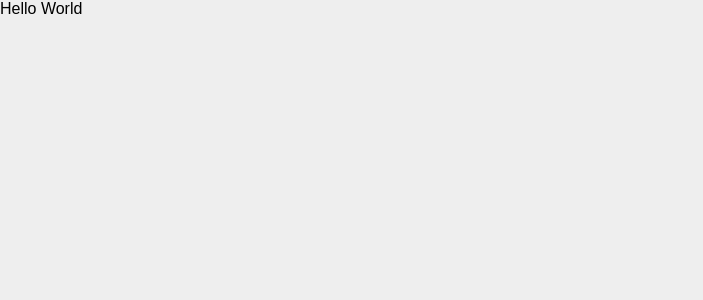
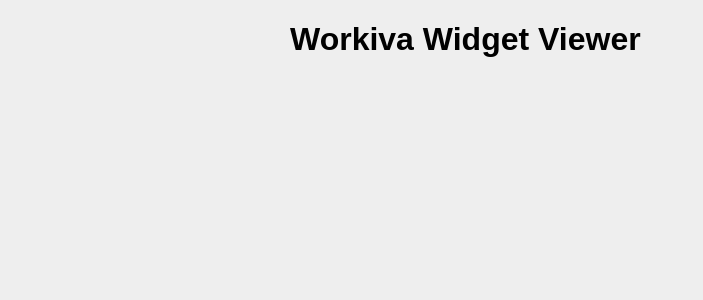
Before and after one commit to MichaelBuhler/workiva-ux-takehome, a React (Create React App) app: page /widgets in a window 1280 px wide. Shown: the top 300 px of the page, without its empty margins (0-703 px from the left). Built offline with nearby package versions, Linux system fonts and the light colour scheme; the HTML template or start-up script is replaced by a standard one.

Commit message:
convert: Header

```diff
--- a/public/index.html
+++ b/public/index.html
@@ -4,7 +4,7 @@
     <meta charset="utf-8" />
     <link rel="icon" href="%PUBLIC_URL%/favicon.png" />
     <meta name="viewport" content="width=device-width, initial-scale=1" />
-    <title>Workiva UX Takehome</title>
+    <title>Workiva UX Takehome - Michael Buhler</title>
   </head>
   <body>
     <noscript>You need to enable JavaScript to run this app.</noscript>
--- a/src/App.js
+++ b/src/App.js
@@ -1,12 +1,12 @@
 import React from 'react';
 import './App.css';
+
+import Header from './components/Header';
 
 export default class App extends React.Component {
     render () {
         return (
-            <div>
-                Hello World
-            </div>
+            <Header/>
         );
     }
 }
--- /dev/null
+++ b/src/components/Header.js
@@ -0,0 +1,17 @@
+import React from 'react';
+import './Header.css';
+
+import siteSettings from "../site-settings";
+
+export default class Header extends React.Component {
+    render () {
+        return (
+            <div id="Header" className='wrapper'>
+                <h1>{siteSettings.title}</h1>
+                {/*<div id="nav">
+                    <%- include('nav'); %>
+                </div>*/}
+            </div>
+        );
+    }
+}
--- /dev/null
+++ b/src/site-settings.json
@@ -0,0 +1,5 @@
+{
+    "author": "Michael Buhler",
+    "company": "Workiva",
+    "title": "Workiva Widget Viewer"
+}
```
Also changed, not shown: src/components/Header.css (added), views/components/header.ejs (deleted).
